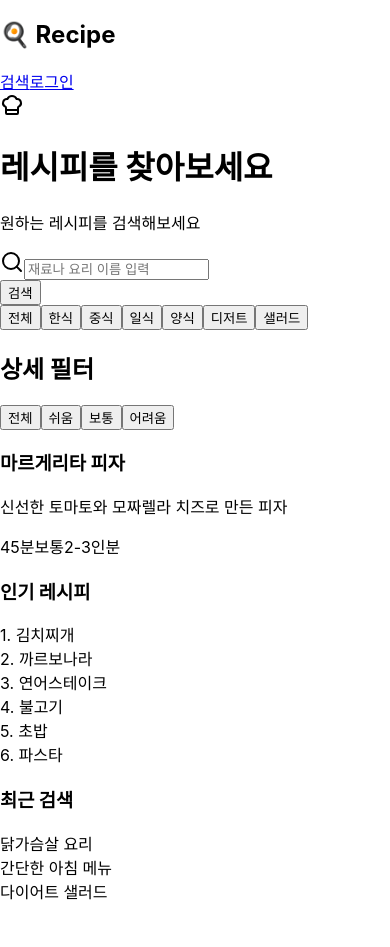
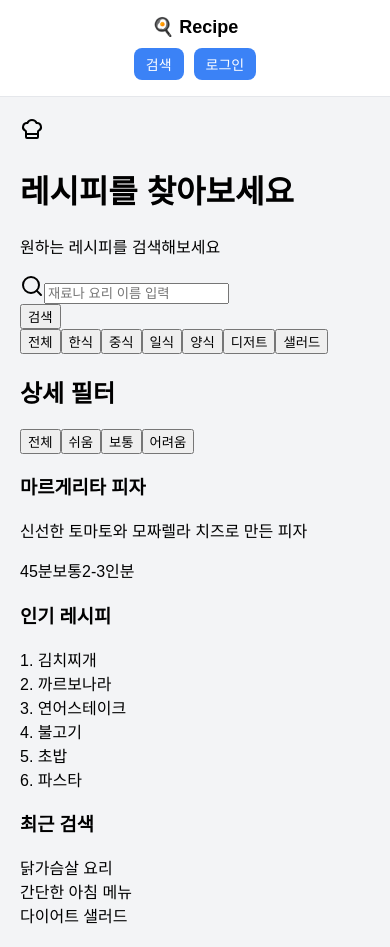
Before and after one commit to ksb214-hub/Recipe_project, a React (Create React App) app: page /search in a window 390 px wide. Before the commit the page ends 903 px from the top, so only its background shows below. Built offline with nearby package versions, Linux system fonts and the light colour scheme.

Commit message:
네비바 + 전체 레이아웃 + 반응형까지 포함한 CSS

```diff
--- a/src/App.css
+++ b/src/App.css
@@ -1,92 +1,82 @@
-/* 전체 화면 가운데 정렬 */
-.container {
+/* 전체 레이아웃 */
+.app {
   min-height: 100vh;
-  display: flex;
-  justify-content: center;
-  align-items: center;
-  background-color: #f3f4f6;
-  padding: 16px;
+  background-color: #f3f4f6; /* 연한 회색 배경 */
+  font-family: Arial, sans-serif;
 }
 
-/* 카드 UI */
-.card {
-  width: 100%;
-  max-width: 400px;
-  background: white;
-  padding: 30px;
-  border-radius: 12px;
-  box-shadow: 0 8px 20px rgba(0, 0, 0, 0.1);
+/* ================= 네비바 ================= */
+
+.navbar {
+  display: flex;
+  justify-content: space-between;
+  align-items: center;
+
+  padding: 16px 24px;
+  background-color: #ffffff;
+
+  border-bottom: 1px solid #e5e7eb;
 }
 
-/* 제목 */
-.title {
-  text-align: center;
-  margin-bottom: 20px;
-  font-size: 24px;
+/* 로고 */
+.logo {
+  margin: 0;
+  font-size: 20px;
   font-weight: bold;
 }
 
-/* input 그룹 */
-.input-group {
-  position: relative;
-  margin-bottom: 15px;
+/* 버튼 그룹 */
+.nav-buttons {
+  display: flex;
+  gap: 10px;
 }
 
-/* input 스타일 */
-.input {
-  width: 100%;
-  padding: 12px 40px;
-  border: 1px solid #ddd;
+/* 네비 버튼 */
+.nav-btn {
+  padding: 8px 16px;
+  background-color: #3b82f6;
+  color: white;
+
   border-radius: 8px;
-  outline: none;
+  text-decoration: none;
 
-  box-sizing: border-box; /* 🔥 이게 핵심 */
+  transition: 0.2s;
 }
 
-.input:focus {
-  border-color: #3b82f6;
+/* hover 효과 */
+.nav-btn:hover {
+  background-color: #2563eb;
 }
 
-/* 아이콘 */
-.icon-left {
-  position: absolute;
-  left: 10px;
-  top: 50%;
-  transform: translateY(-50%);
-  color: gray;
+/* ================= 페이지 영역 ================= */
+
+.main-content {
+  padding: 20px;
 }
 
-.icon-right {
-  position: absolute;
-  right: 10px;
-  top: 50%;
-  transform: translateY(-50%);
-  cursor: pointer;
-  color: gray;
+/* ================= 반응형 ================= */
+
+/* 태블릿 */
+@media (max-width: 768px) {
+  .navbar {
+    flex-direction: column;
+    gap: 10px;
+  }
+
+  .nav-buttons {
+    width: 100%;
+    justify-content: center;
+  }
 }
 
-/* 버튼 */
-.button {
-  width: 100%;
-  padding: 12px;
-  background: #3b82f6;
-  color: white;
-  border: none;
-  border-radius: 8px;
-  cursor: pointer;
-}
-
-.button:hover {
-  background: #2563eb;
-}
-
-/*  반응형 */
+/* 모바일 */
 @media (max-width: 480px) {
-  .card {
-    padding: 20px;
+  .logo {
+    font-size: 18px;
   }
 
-  .title {
-    font-size: 20px;
+  .nav-btn {
+    padding: 6px 12px;
+    font-size: 14px;
   }
 }
--- a/src/App.js
+++ b/src/App.js
@@ -20,11 +20,13 @@ function App() {
         </nav>
 
         {/*  페이지 영역 */}
-        <Routes>
-          <Route path="/login" element={<Login />} />
-          <Route path="/search" element={<SearchPage />} />
-        </Routes>
-
+        <div className="main-content">
+          <Routes>
+            <Route path="/" element={<SearchPage />} />
+            <Route path="/login" element={<Login />} />
+            <Route path="/search" element={<SearchPage />} />
+          </Routes>
+        </div>
       </div>
     </Router>
   );
```
